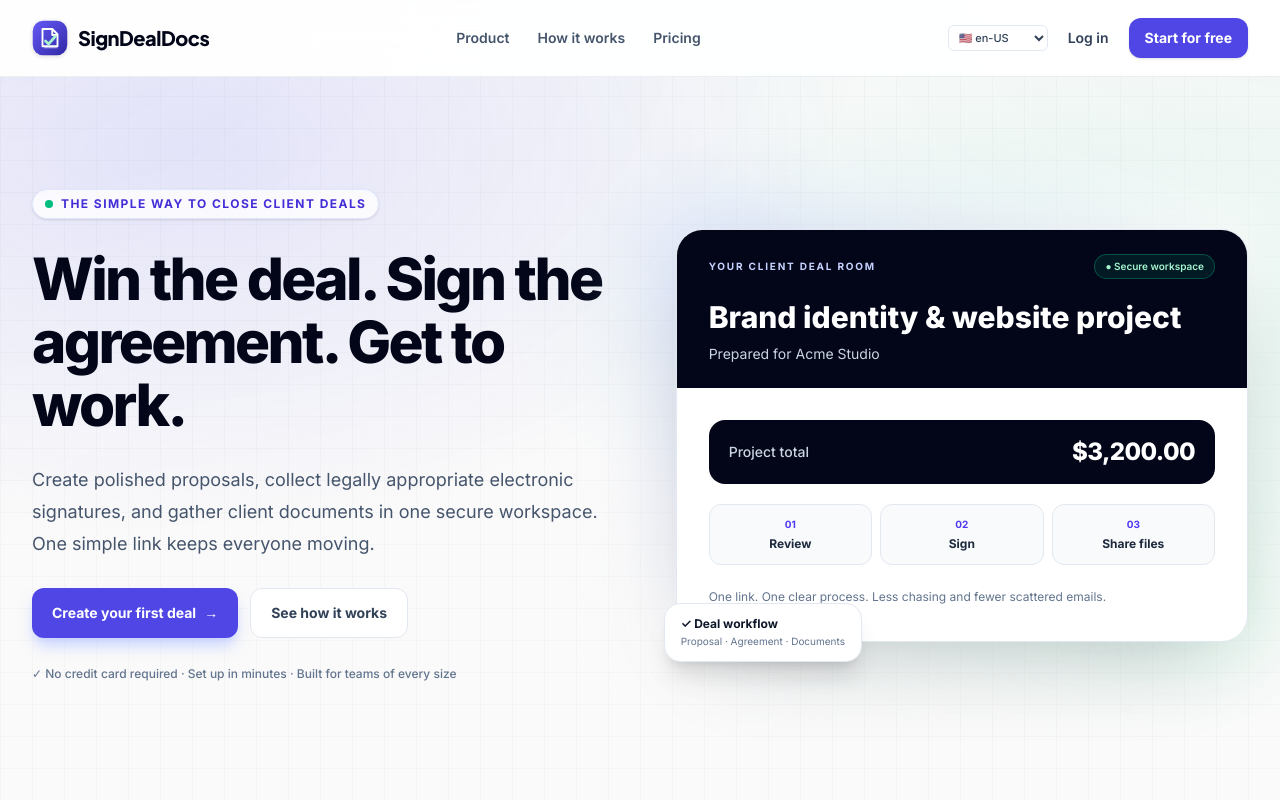
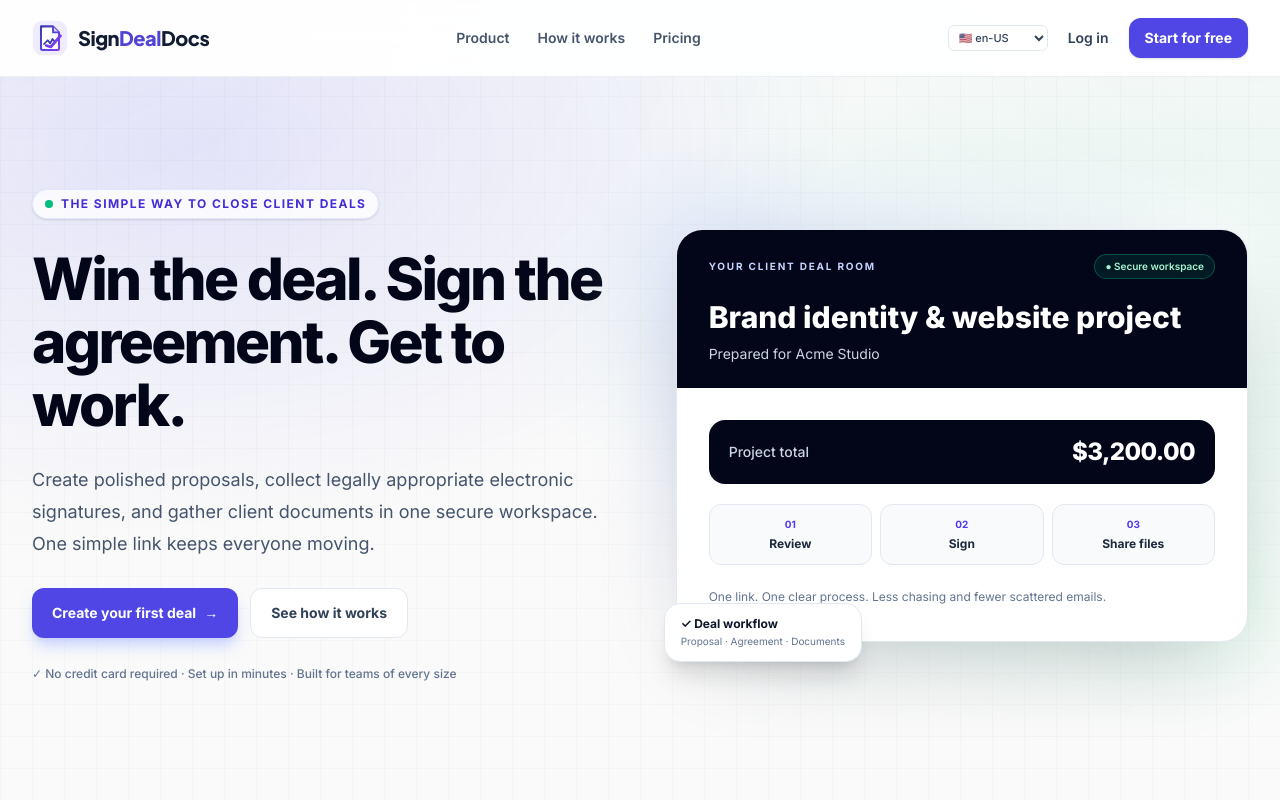
Before and after one commit to Abhay-Sharma14/signdealdocs, a Next.js app: page / in a window 1280 px wide. Shown: the top 800 px of the page. Built offline with nearby package versions, Linux system fonts and the light colour scheme.

Commit message:
Refresh SignDealDocs identity with signature document mark and violet wordmark

```diff
--- a/components/logo.tsx
+++ b/components/logo.tsx
@@ -2,17 +2,19 @@ import Link from "next/link";
 
 export function BrandMark({ className = "h-9 w-9" }: { className?: string }) {
   return (
-    <svg className={className} viewBox="0 0 48 48" fill="none" role="img" aria-label="SignDealDocs brand mark">
+    <svg className={className} viewBox="0 0 48 48" fill="none" role="img" aria-label="SignDealDocs signature document logo">
       <defs>
-        <linearGradient id="sdd-brand" x1="3" y1="2" x2="46" y2="47" gradientUnits="userSpaceOnUse">
-          <stop stopColor="#6558F5" /><stop offset="1" stopColor="#3128A6" />
+        <linearGradient id="sdd-logo-gradient" x1="8" y1="8" x2="39" y2="40" gradientUnits="userSpaceOnUse">
+          <stop stopColor="#3538A8" />
+          <stop offset=".58" stopColor="#5645DD" />
+          <stop offset="1" stopColor="#873CF0" />
         </linearGradient>
       </defs>
-      <rect x="1" y="1" width="46" height="46" rx="14" fill="url(#sdd-brand)" />
-      <path d="M14 12h13l7 7v16H14V12Z" stroke="white" strokeWidth="2.5" strokeLinejoin="round" />
-      <path d="M27 12v8h7" stroke="white" strokeWidth="2.5" strokeLinejoin="round" />
-      <path d="m18 28 4 4 9-10" stroke="#A7F3D0" strokeWidth="3.5" strokeLinecap="round" strokeLinejoin="round" />
-      <path d="M17 37h16" stroke="white" strokeOpacity=".6" strokeWidth="1.5" strokeLinecap="round" />
+      <rect x="1" y="1" width="46" height="46" rx="13" fill="#F0ECFF" />
+      <path d="M12 8.5h16l8 8V38a2 2 0 0 1-2 2H14a2 2 0 0 1-2-2V10.5a2 2 0 0 1 2-2Z" fill="#fff" stroke="url(#sdd-logo-gradient)" strokeWidth="2.7" strokeLinejoin="round" />
+      <path d="M28 8.5v8h8" fill="#DDD2FF" stroke="url(#sdd-logo-gradient)" strokeWidth="2.4" strokeLinejoin="round" />
+      <path d="m16 32 5-5 3.3 4.2 3.1-6 2.3 3.1" stroke="#3538A8" strokeWidth="2.3" strokeLinecap="round" strokeLinejoin="round" />
+      <path d="m19 34 6 2 13-15" stroke="#783CED" strokeWidth="3.6" strokeLinecap="round" strokeLinejoin="round" />
     </svg>
   );
 }
@@ -20,8 +22,8 @@ export function BrandMark({ className = "h-9 w-9" }: { className?: string }) {
 export function Logo({ href = "/dashboard" }: { href?: string }) {
   return (
     <Link href={href} className="flex shrink-0 items-center gap-2.5" aria-label="SignDealDocs home">
-      <BrandMark className="h-9 w-9 shrink-0 drop-shadow-sm" />
-      <span className="font-display text-lg font-extrabold tracking-tight text-slate-950 sm:text-xl">SignDealDocs</span>
+      <BrandMark className="h-9 w-9 shrink-0" />
+      <span className="font-display text-lg font-extrabold tracking-tight text-[#111C33] sm:text-xl">Sign<span className="text-[#5144D5]">Deal</span>Docs</span>
     </Link>
   );
 }
```
